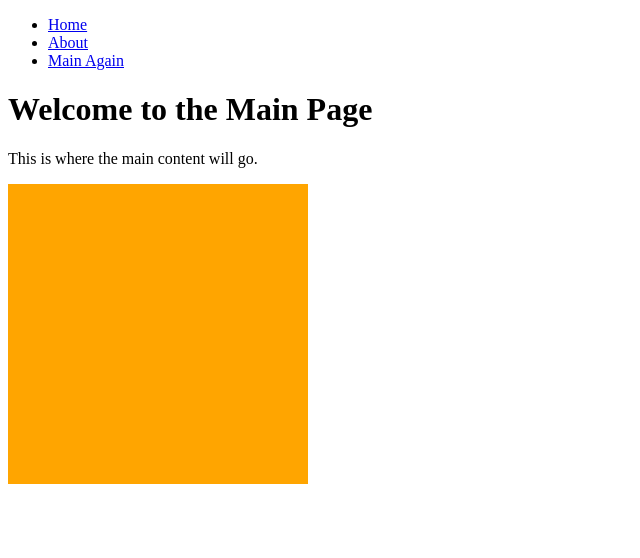
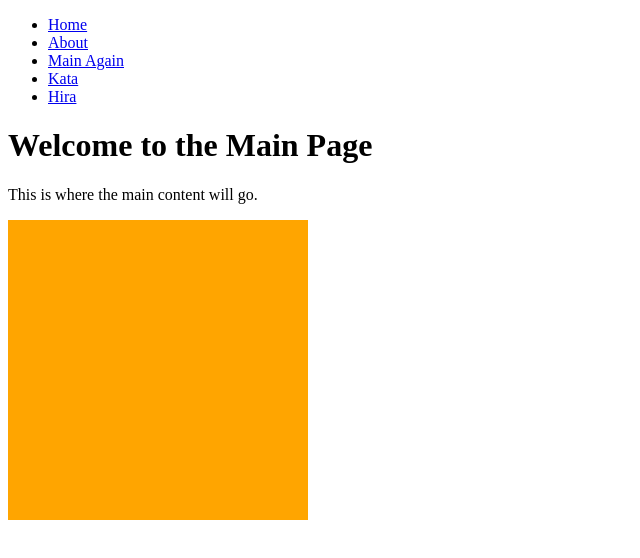
Before and after one commit to JumesP/niholearn, a React (Create React App) app in the folder client/: page / in a window 1280 px wide. Shown: the top 558 px of the page, without its empty margins (0-640 px from the left). Built offline with nearby package versions, Linux system fonts and the light colour scheme.

Commit message:
navigation updates

```diff
--- a/client/src/App.js
+++ b/client/src/App.js
@@ -6,6 +6,8 @@ import { BrowserRouter, Route, Routes } from "react-router-dom";
 import Layout from "./pages/Layout";
 import Main from "./pages/Main";
 import About from "./pages/About";
+import Katakana from "./pages/Katakana";
+import Hiragana from "./pages/Hiragana";
 
 function App() {
 	return (
@@ -16,6 +18,8 @@ function App() {
 					<>
 						<Route path="/Main" element={<Main />} />
 						<Route path="/About" element={<About />} />
+						<Route path="/Kata" element={<Katakana />} />
+						<Route path="/Hira" element={<Hiragana />} />
 					</>
 				</Route>
 			</Routes>
--- a/client/src/pages/Layout.js
+++ b/client/src/pages/Layout.js
@@ -16,6 +16,12 @@ const Layout = () => {
                     <li>
                         <Link to="/Main">Main Again</Link>
                     </li>
+                    <li>
+                        <Link to="/Kata">Kata</Link>
+                    </li>
+                    <li>
+                        <Link to="/Hira">Hira</Link>
+                    </li>
                 </ul>
             </nav>
             <Outlet />
```
